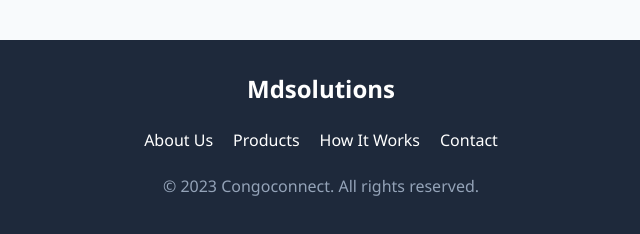
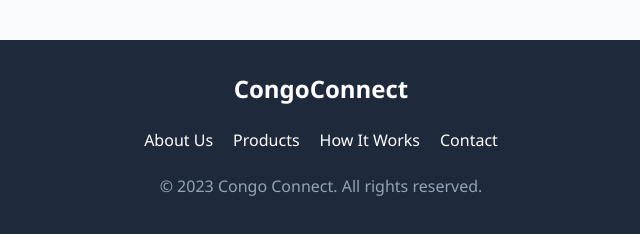
Before and after one commit to Dmsolutions007/Jambo, a plain HTML site: page index.html in a window 1280 px wide. Shown: the part 5250-5484 px from the top of the page, 319-959 px from the left. Drawn offline with Linux system fonts and the light colour scheme.

Commit message:
Update index.html
footer name change

```diff
--- a/index.html
+++ b/index.html
@@ -1141,7 +1141,7 @@
     <!-- Footer -->
     <footer>
         <div class="container">
-            <div class="footer-logo">Mdsolutions<span></span></div>
+            <div class="footer-logo">Congo<span></span>Connect</div>
 
             <div class="footer-links">
                 <a href="#about" class="en">About Us</a>
@@ -1154,8 +1154,8 @@
                 <a href="#contact" class="fr hidden">Contact</a>
             </div>
 
-            <p class="copyright en">© 2023 Congoconnect. All rights reserved.</p>
-            <p class="copyright fr hidden">© 2023 Congoconnect. Tous droits réservés.</p>
+            <p class="copyright en">© 2023 Congo Connect. All rights reserved.</p>
+            <p class="copyright fr hidden">© 2023 Congo Connect. Tous droits réservés.</p>
         </div>
     </footer>
 
```
